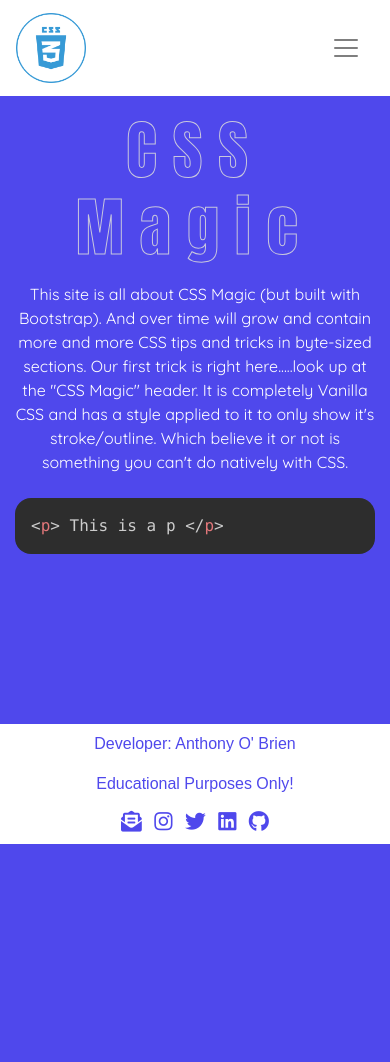
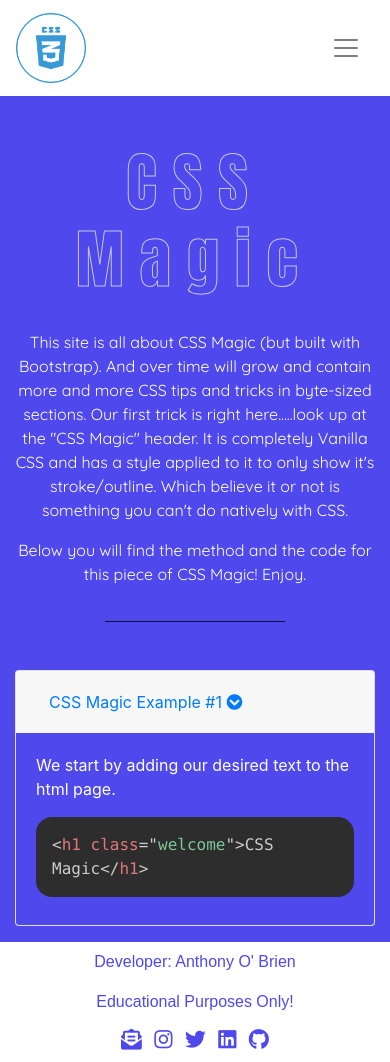
Before and after one commit to auxfuse/css-magic, a plain HTML site: page index.html in a window 390 px wide. Before the commit the page ends 844 px from the top, so only its background shows below. Drawn offline with nearby package versions, Linux system fonts and the light colour scheme; a web font is replaced by a local one.

Commit message:
Code block pre element altered to suit responsive & additional styles added to index.html

```diff
--- a/assets/css/main.css
+++ b/assets/css/main.css
@@ -28,6 +28,11 @@ body {
     display: flex;
     flex-direction: column;
     min-height: 100vh;
+}
+
+code[class*=language-], pre[class*=language-] {
+    white-space: pre-wrap;
+    word-break: break-word;
 }
 
     /* Navbar */
@@ -74,15 +79,28 @@ footer {
 
 /* Main section */
 .main-section {
-    margin: 96px auto 0;
+    margin-top: 96px;
     flex: 1
+}
+
+#welcome-container {
+    margin: 3rem auto;
+}
+
+#welcome-container:after {
+    content: '';
+    display: block;
+    background: var(--tertiary-color);
+    height: 1px;
+    width: 50%;
+    margin: 1.2rem auto 1rem;
 }
 
 .welcome {
     font-size: 4rem;
     font-family: var(--tertiary-font);
     letter-spacing: 1rem;
-    margin: 1rem auto;
+    margin-bottom: 2rem;
     -webkit-text-fill-color: transparent;
     -webkit-text-stroke: 1px var(--secondary-color);
     /* DEVNOTE: Remove/Reuse somewhere else, consider section on font color gradient below two lines... */
@@ -94,7 +112,20 @@ footer {
     font-family: var(--secondary-font);
 }
 
-/* Code block */
+#code-container {
+    margin: 1rem auto;
+}
+
+    /* Accordion */
+.accordion {
+    border: none;
+}
+
+.accordion .card-body {
+    background-color: var(--primary-color);
+}
+
+    /* Code block */
 .corner-rounded {
     border-radius: 1rem;
 }
--- a/index.html
+++ b/index.html
@@ -44,7 +44,7 @@
     </header>
 
     <section class="main-section">
-        <div class="container">
+        <div class="container" id="welcome-container">
             <div class="row">
                 <div class="col-sm-12 text-center">
                     <h1 class="welcome">CSS Magic</h1>
@@ -52,14 +52,36 @@
                     more and more CSS tips and tricks in byte-sized sections. Our first trick is right here.....look up at the "CSS Magic" header.
                     It is completely Vanilla CSS and has a style applied to it to only show it's stroke/outline. Which believe it or not is something
                     you can't do natively with CSS.</p>
+                    <p class="welcome-text">Below you will find the method and the code for this piece of CSS Magic! Enjoy.</p>
                 </div>
             </div>
         </div>
 
-        <div class="container">
+        <div class="container" id="code-container">
             <div class="row">
                 <div class="col-sm-12">
-                    <pre class="code-block corner-rounded"><code class="language-html">&lt;p> This is a p &lt;/p></code></pre>
+                    <div class="accordion" id="accordionExample">
+                        <div class="card">
+                            <div class="card-header" id="headingOne">
+                                <h2 class="mb-0">
+                                    <button class="btn btn-link btn-block text-left" type="button" data-toggle="collapse" data-target="#collapseOne"
+                                            aria-expanded="true" aria-controls="collapseOne">
+                                        CSS Magic Example #1 <i class="fas fa-chevron-circle-down"></i>
+                                    </button>
+                                </h2>
+                            </div>
+                            <div id="collapseOne" class="collapse show" aria-labelledby="headingOne" data-parent="#accordionExample">
+                                <div class="row">
+                                    <div class="col-sm-12">
+                                        <div class="card-body">
+                                            <p class="code-block-text">We start by adding our desired text to the html page.</p>
+                                            <pre class="code-block corner-rounded"><code class="language-html">&lt;h1 class="welcome">CSS Magic&lt;/h1></code></pre>
+                                        </div>
+                                    </div>
+                                </div>
+                            </div>
+                        </div>
+                    </div>
                 </div>
             </div>
         </div>
```
